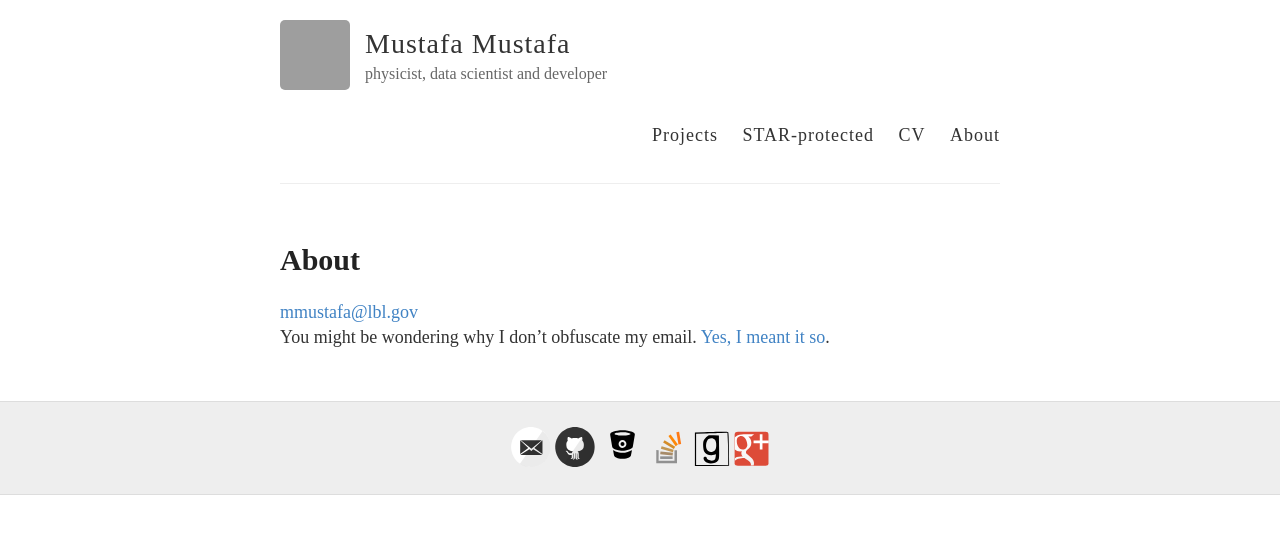
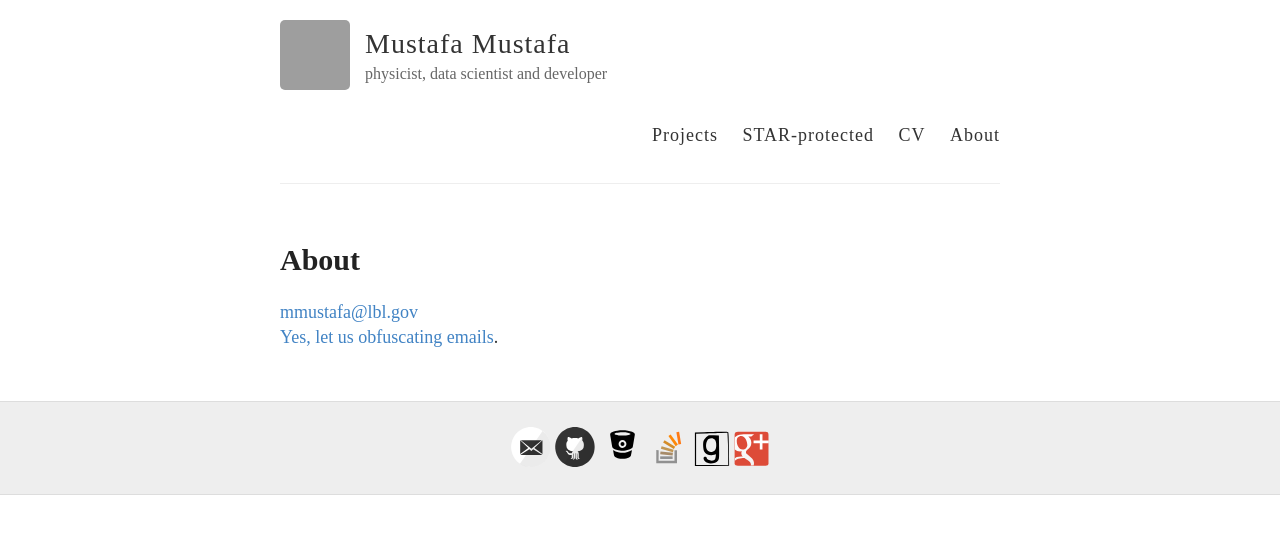
Before and after one commit to MustafaMustafa/MustafaMustafa.github.io, a Jekyll site: the page built from about/index.md, in a window 1280 px wide. Shown: the top 534 px of the page. Built offline with Jekyll 4.4.1, drawn with Linux system fonts in a browser that asks for light colours; grey boxes are pictures that could not be loaded.

Commit message:
change text

```diff
--- a/about/index.md
+++ b/about/index.md
@@ -5,5 +5,6 @@ permalink: /about/
 ---
 
 
+
 [mmustafa@lbl.gov](mailto:mmustafa@lbl.gov)
-You might be wondering why I don't obfuscate my email. [Yes, I meant it so](http://theflyingdeveloper.com/why-i-dont-obfuscate-my-email/).
+[Yes, let us obfuscating emails](http://theflyingdeveloper.com/why-i-dont-obfuscate-my-email/).
```
